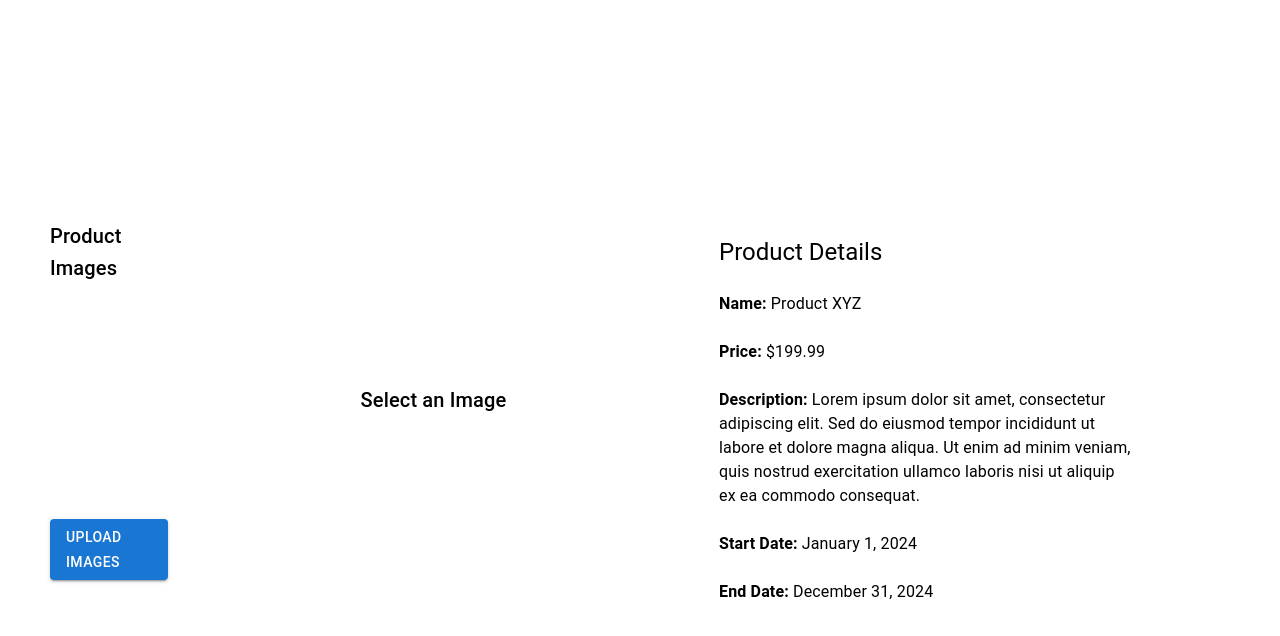
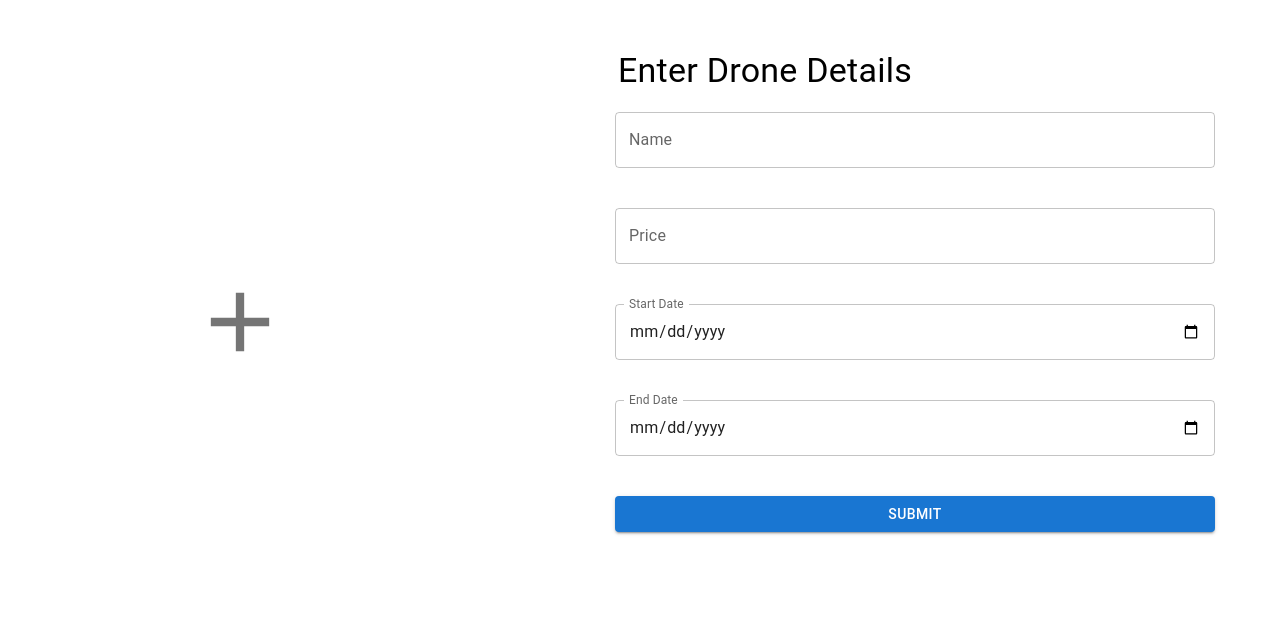
Before and after one commit to maahirgit/Drone_System, a React (Vite) app: page /admin/AddDrone in a window 1280 px wide. Shown: the top 636 px of the page. Built offline with nearby package versions, Linux system fonts and the light colour scheme.

Commit message:
drone details

```diff
--- a/src/components/common/auth/AddDrone.jsx
+++ /dev/null
@@ -1,139 +0,0 @@
-import React, { useState } from 'react';
-import { Box, Button, Typography } from '@mui/material';
-
-const ProductDetail = () => {
-  const [images, setImages] = useState([]);
-  const [selectedImage, setSelectedImage] = useState(null);
-
-  const handleImageUpload = (event) => {
-    const files = event.target.files;
-    const newImages = Array.from(files).map((file) => URL.createObjectURL(file));
-    setImages((prevImages) => [...prevImages, ...newImages]);
-  };
-
-  const handleImageClick = (image) => {
-    setSelectedImage(image);
-  };
-
-  return (
-    <Box display="flex" sx={{ height: "100vh", margin: "0 50px" }}>
-      {/* Left Panel (Small Product Images) */}
-      <Box
-        sx={{
-          width: "10%",
-          display: "flex",
-          flexDirection: "column",
-          justifyContent: "space-evenly",
-          gap: 2,
-        }}
-      >
-        <Typography variant="h6">Product Images</Typography>
-        <Box display="flex" flexDirection="column" gap={2}>
-          <label htmlFor="image-upload">
-            <input
-              id="image-upload"
-              type="file"
-              accept="image/*"
-              multiple
-              style={{ display: "none" }}
-              onChange={handleImageUpload}
-            />
-            <Button variant="contained" component="span">Upload Images</Button>
-          </label>
-          {images.map((image, index) => (
-            <Box
-              key={index}
-              component="img"
-              src={image}
-              alt={`Product Angle ${index + 1}`}
-              sx={{
-                width: "100%",
-                height: "80px",
-                objectFit: "cover",
-                borderRadius: 4,
-                cursor: "pointer",
-              }}
-              onClick={() => handleImageClick(image)}
-            />
-          ))}
-        </Box>
-      </Box>
-
-      {/* Gap between the first and second columns */}
-      <Box sx={{ width: "5%" }}></Box>
-
-      {/* Second Column (Main Image of Product) */}
-      <Box
-        sx={{
-          width: "35%",
-          display: "flex",
-          justifyContent: "center",
-          alignItems: "center",
-          position: "relative",
-          overflow: "hidden",
-        }}
-      >
-        {selectedImage ? (
-          <Box
-            sx={{
-              position: 'relative',
-              width: '100%',
-              height: '400px',
-              overflow: 'hidden',
-            }}
-          >
-            <img
-              src={selectedImage}
-              alt="Selected Product"
-              style={{
-                width: '100%',
-                height: 'auto',
-                transition: 'transform 0.3s ease-in-out',
-              }}
-              // Zoom effect on hover (apply transform here)
-              onMouseEnter={(e) => (e.target.style.transform = 'scale(1.1)')}
-              onMouseLeave={(e) => (e.target.style.transform = 'scale(1)')}
-            />
-          </Box>
-        ) : (
-          <Typography variant="h6">Select an Image</Typography>
-        )}
-      </Box>
-
-      {/* Gap between second and third columns */}
-      <Box sx={{ width: "5%" }}></Box>
-
-      {/* Third Column (Product Details) */}
-      <Box
-        sx={{
-          width: "35%",
-          display: "flex",
-          flexDirection: "column",
-          gap: 3,
-          padding: "20px",
-          marginTop: "40px",
-          justifyContent: "center",
-        }}
-      >
-        <Typography variant="h5">Product Details</Typography>
-        <Typography variant="body1">
-          <strong>Name:</strong> Product XYZ
-        </Typography>
-        <Typography variant="body1">
-          <strong>Price:</strong> $199.99
-        </Typography>
-        <Typography variant="body1">
-          <strong>Description:</strong> Lorem ipsum dolor sit amet, consectetur adipiscing elit. Sed do eiusmod tempor incididunt ut labore et dolore magna aliqua. Ut enim ad minim veniam, quis nostrud exercitation ullamco laboris nisi ut aliquip ex ea commodo consequat.
-        </Typography>
-        <Typography variant="body1">
-          <strong>Start Date:</strong> January 1, 2024
-        </Typography>
-        <Typography variant="body1">
-          <strong>End Date:</strong> December 31, 2024
-        </Typography>
-      </Box>
-    </Box>
-  );
-};
-
-export default ProductDetail;
--- /dev/null
+++ b/src/components/common/drone/AddDrone.jsx
@@ -0,0 +1,133 @@
+import React, { useState } from "react";
+import {
+  Box,
+  Typography,
+  Input,
+  IconButton,
+  TextField,
+  Button,
+} from "@mui/material";
+import AddIcon from "@mui/icons-material/Add";
+
+const ImageUploader = () => {
+  const [image, setImage] = useState(null);
+  const [name, setName] = useState("");
+  const [price, setPrice] = useState("");
+  const [startDate, setStartDate] = useState("");
+  const [endDate, setEndDate] = useState("");
+
+  const handleImageUpload = (event) => {
+    const file = event.target.files[0];
+    if (file) {
+      const reader = new FileReader();
+      reader.onload = () => {
+        setImage(reader.result);
+      };
+      reader.readAsDataURL(file);
+    }
+  };
+
+  const handleSubmit = () => {
+    const formData = {
+      name,
+      price,
+      startDate,
+      endDate,
+    };
+    console.log("Form Data:", formData);
+  };
+
+  return (
+    <Box
+      display="flex"
+      flexDirection="column"
+      justifyContent="flex-start"
+      alignItems="center"
+      height="100vh"
+      sx={{ marginLeft: "50px" }}
+    >
+      <Typography variant="h4" sx={{ marginBottom: "20px",marginLeft:"200px",marginTop:"50px" }}>
+        Enter Drone Details
+      </Typography>
+      <Box display="flex" alignItems="center">
+        <Box
+          display="flex"
+          justifyContent="center"
+          alignItems="center"
+          width={250}
+          height={250}
+        >
+          <label htmlFor="image-upload">
+            <Input
+              id="image-upload"
+              type="file"
+              accept="image/*"
+              style={{ display: "none" }}
+              onChange={handleImageUpload}
+            />
+            {image ? (
+              <Box
+                component="img"
+                src={image}
+                alt="Uploaded"
+                sx={{
+                  width: "180%",
+                  height: "150%",
+                  objectFit: "cover",
+                  borderRadius: 4,
+                }}
+              />
+            ) : (
+              <IconButton
+                component="span"
+                sx={{ fontSize: 100, color: "#757575" }}
+              >
+                <AddIcon sx={{ fontSize: 100 }} />
+              </IconButton>
+            )}
+          </label>
+        </Box>
+
+        <Box
+          display="flex"
+          flexDirection="column"
+          gap={5}
+          sx={{ marginLeft: "250px" }}
+        >
+          <TextField
+            label="Name"
+            variant="outlined"
+            value={name}
+            onChange={(e) => setName(e.target.value)}
+          />
+          <TextField
+            label="Price"
+            variant="outlined"
+            value={price}
+            onChange={(e) => setPrice(e.target.value)}
+          />
+          <TextField
+            label="Start Date"
+            type="date"
+            InputLabelProps={{ shrink: true }}
+            value={startDate}
+            onChange={(e) => setStartDate(e.target.value)}
+          />
+          <TextField
+            label="End Date"
+            type="date"
+            InputLabelProps={{ shrink: true }}
+            value={endDate}
+            onChange={(e) => setEndDate(e.target.value)}
+            sx={{ width: "600px" }}
+          />
+          <Button variant="contained" color="primary" onClick={handleSubmit}>
+            Submit
+          </Button>
+        </Box>
+      </Box>
+    </Box>
+  );
+};
+
+export default ImageUploader;
--- a/src/components/common/DroneList.jsx
+++ b/src/components/common/drone/DroneList.jsx
@@ -1,7 +1,7 @@
 import React from "react";
 import { Grid, Card, CardMedia, CardContent, Typography, Button, Container } from "@mui/material";
-import drone1 from "../../assets/drone/drone1.jpg";
-import drone2 from "../../assets/drone/mavic-2.jpg";
+import drone1 from "../../../assets/drone/drone1.jpg";
+import drone2 from "../../../assets/drone/mavic-2.jpg";
 
 const drones = [
   { id: 1, name: "DJI Mavic 3", price: "$5,498.00", image: drone1 },
--- a/src/components/router/Router.jsx
+++ b/src/components/router/Router.jsx
@@ -1,41 +1,51 @@
-import React from "react"
-import { createBrowserRouter, RouterProvider } from "react-router-dom"
-import { AdminSidebar } from "../layouts/AdminSidebar"
-import LoginPage from "../common/auth/Login"
-import AddDrone from "../common/auth/AddDrone"
-import DroneDetails from "../common/auth/DroneDetails"
-const MainRouter = ({children}) => {
+import React from "react";
+import { createBrowserRouter, RouterProvider, Navigate } from "react-router-dom";
+import LoginPage from "../common/auth/Login";
+import DroneList from "../common/drone/DroneList"; // Import the DroneList component
+import DroneDetails from "../common/drone/DroneDetails";
+import AddDrone from "../common/drone/AddDrone";
+
+
+
+const MainRouter = ({ children }) => {
   const routesData = createBrowserRouter([
     {
-            path:"/",
-            element:<h1>LOGIN</h1>,
-
-            errorElement:<h1>ERROR...</h1>
-
+      path: "/",
+      element: <h1>LOGIN</h1>, // Root login page
+      errorElement: <h1>Error...</h1>,
     },
     {
-            path:"/admin",
-            /* element:<AdminSidebar/>,
-            element:<LoginPage/>, */
-            /* element:<AddDrone/>, */
-            element : <DroneDetails/>,
-            errorElement:<h1>ERROR...</h1>,
-            children : [
-                {
-                    path : "adddrone",
-                    element : <h1>Add Drone</h1>
+      path: "/admin",
+      element: <LoginPage />, // "/admin" directly renders LoginPage
+      errorElement: <h1>Error...</h1>,
     },
     {
-                    path:"viewdrone",
-                    element:<h1>View Drones</h1>
-                }
-            ]
-        }
-    ])
-    return(
+      path: "/admin/ViewDrone",
+      element: <DroneList />, // View drones page
+      errorElement: <h1>Error...</h1>,
+    },
+    {
+        path:"/admin/DroneDetails",
+        element: <DroneDetails/>, //view drone details
+        errorElement: <h1>Error...</h1>
+    },
+    {
+        path:"/admin/AddDrone",
+        element: <AddDrone/>,
+        errorElement: <h1>Error..</h1>
+    },
+    {
+      // Fallback route: Redirect to login if no match is found
+      path: "*",
+      element: <Navigate to="/" />,
+    },
+  ]);
+
+  return (
     <React.Fragment>
       <RouterProvider router={routesData}>{children}</RouterProvider>
     </React.Fragment>
-    )
-}
-export default MainRouter
+  );
+};
+
+export default MainRouter;
```
Also changed, not shown: src/components/common/drone/DroneDetails.jsx (renamed from src/components/common/auth/DroneDetails.jsx). Lines whose indentation alone changed are shown as unchanged.
